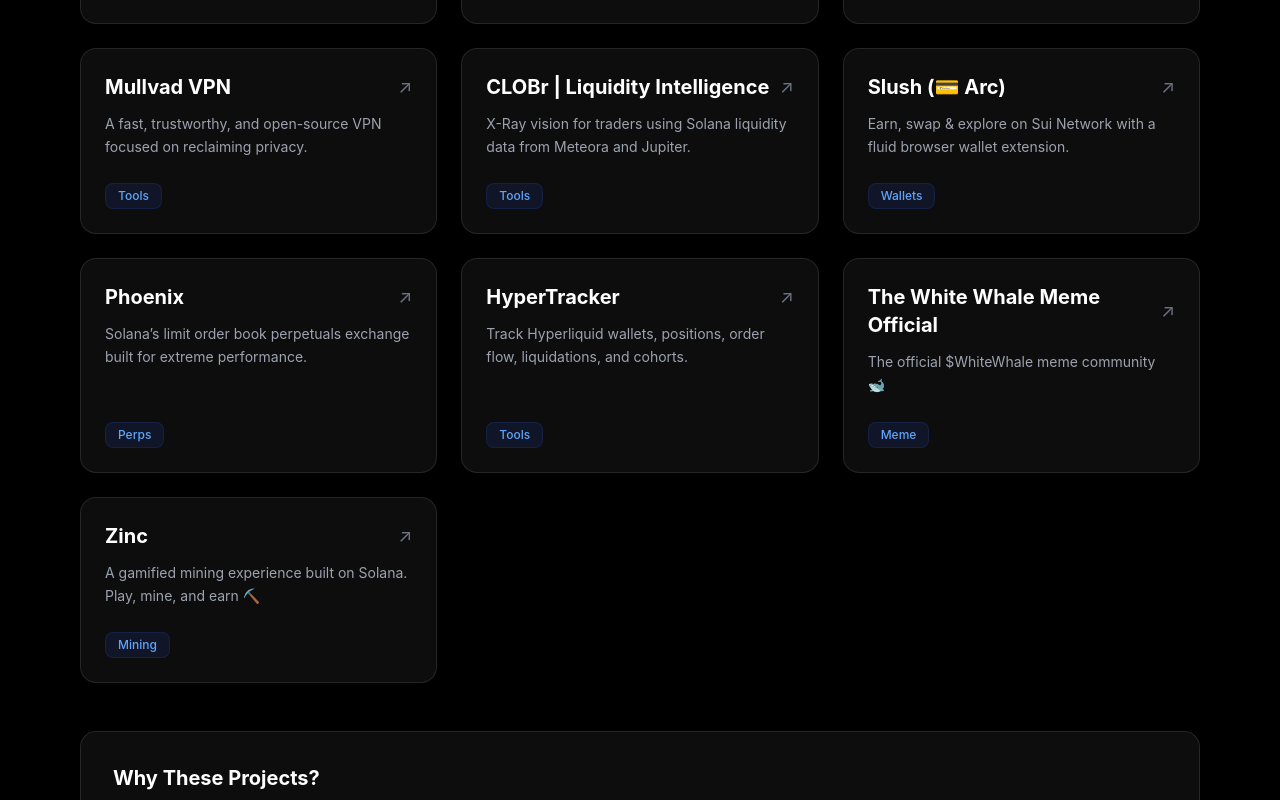
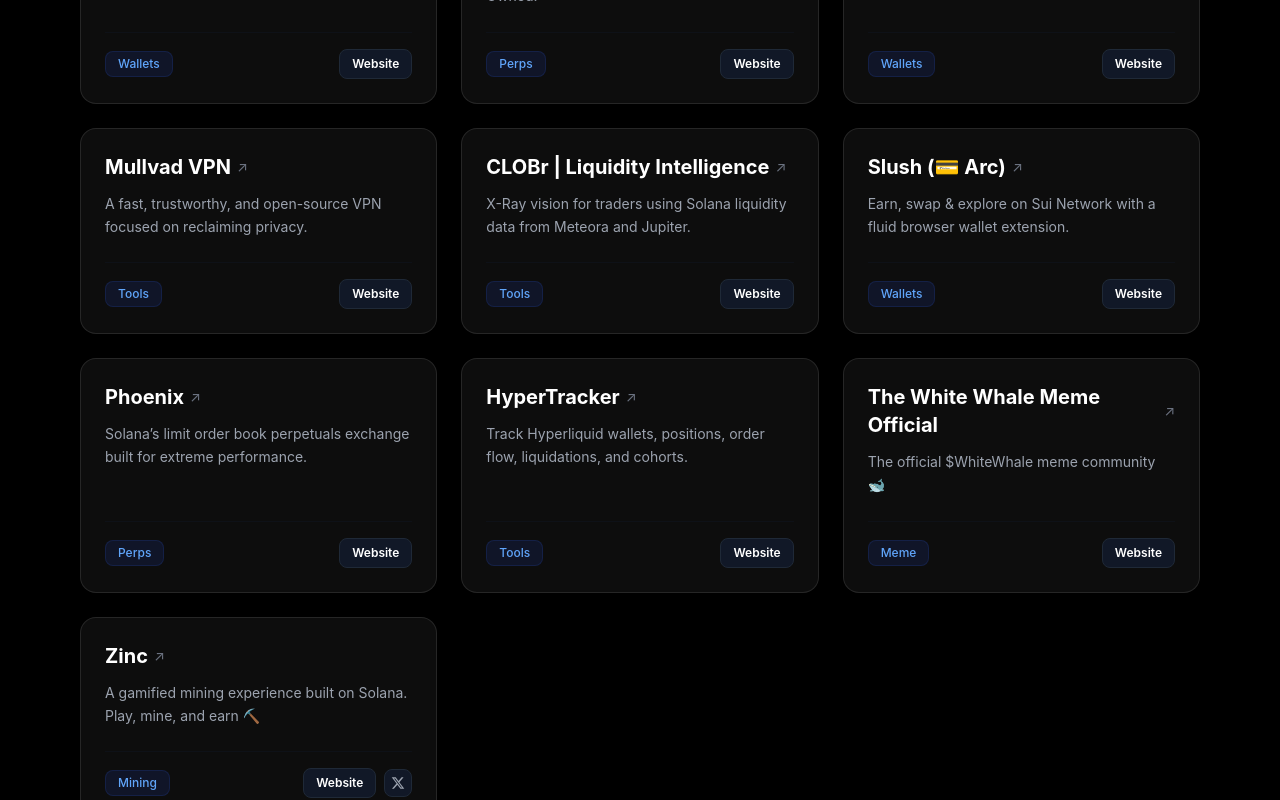
Before and after one commit to aspinrin/thewhitewhale, a Next.js app: page /projects in a window 1280 px wide. Shown: the part 1160-1960 px from the top of the page. Built offline with nearby package versions, Linux system fonts and the light colour scheme.

Commit message:
Add Twitter link to Zinc project and update project card layouts

```diff
--- a/app/projects/page.js
+++ b/app/projects/page.js
@@ -115,7 +115,8 @@
     name: "Zinc",
     description: "A gamified mining experience built on Solana. Play, mine, and earn ⛏️",
     category: "Mining",
-    link: "https://zinc.cash/tww"
+    link: "https://zinc.cash/tww",
+    twitter: "https://x.com/zinc_cash"
   }
 ]
 
@@ -160,21 +161,23 @@
       {/* Grid */}
       <div className="grid md:grid-cols-2 lg:grid-cols-3 gap-6 mb-12">
         {filteredProjects.map((project, index) => (
-          <a
+          <div
             key={index}
-            href={project.link}
-            target="_blank"
-            rel="noopener noreferrer"
-            className="glass rounded-2xl p-6 hover:border-blue-500/50 hover:bg-gray-900/20 transition-all duration-300 group flex flex-col justify-between"
+            className="glass rounded-2xl p-6 hover:border-blue-500/50 hover:bg-gray-900/10 transition-all duration-300 group flex flex-col justify-between"
           >
             <div>
               <div className="flex items-center justify-between mb-3">
-                <h3 className="text-xl font-bold group-hover:text-blue-400 transition-colors">
+                <a
+                  href={project.link}
+                  target="_blank"
+                  rel="noopener noreferrer"
+                  className="text-xl font-bold text-white hover:text-blue-400 transition-colors flex items-center gap-1.5"
+                >
                   {project.name}
-                </h3>
-                <span className="text-gray-500 group-hover:text-blue-400 group-hover:translate-x-1 group-hover:-translate-y-1 transition-all duration-300 text-lg">
-                  ↗
-                </span>
+                  <span className="text-gray-500 hover:text-blue-400 text-sm font-normal">
+                    ↗
+                  </span>
+                </a>
               </div>
 
               <p className="text-gray-400 text-sm mb-6 leading-relaxed">
@@ -182,12 +185,36 @@
               </p>
             </div>
 
-            <div>
+            <div className="flex items-center justify-between mt-auto pt-4 border-t border-gray-900/40">
               <span className="inline-block px-3 py-1 bg-blue-950/40 text-blue-400 border border-blue-900/30 text-xs font-medium rounded-lg">
                 {project.category}
               </span>
+
+              <div className="flex items-center gap-2">
+                <a
+                  href={project.link}
+                  target="_blank"
+                  rel="noopener noreferrer"
+                  className="px-3 py-1.5 bg-gray-900 hover:bg-gray-800 border border-gray-800 hover:border-gray-700 text-xs text-white rounded-lg transition-colors font-semibold"
+                >
+                  Website
+                </a>
+                {project.twitter && (
+                  <a
+                    href={project.twitter}
+                    target="_blank"
+                    rel="noopener noreferrer"
+                    className="p-1.5 bg-gray-900 hover:bg-gray-800 border border-gray-800 hover:border-gray-700 text-gray-400 hover:text-white rounded-lg transition-colors"
+                    title="Twitter / X"
+                  >
+                    <svg className="w-3.5 h-3.5 fill-current" viewBox="0 0 24 24">
+                      <path d="M18.244 2.25h3.308l-7.227 8.26 8.502 11.24H16.17l-5.214-6.817L4.99 21.75H1.68l7.73-8.835L1.254 2.25H8.08l4.713 6.231zm-1.161 17.52h1.833L7.084 4.126H5.117z" />
+                    </svg>
+                  </a>
+                )}
+              </div>
             </div>
-          </a>
+          </div>
         ))}
       </div>
 
```
